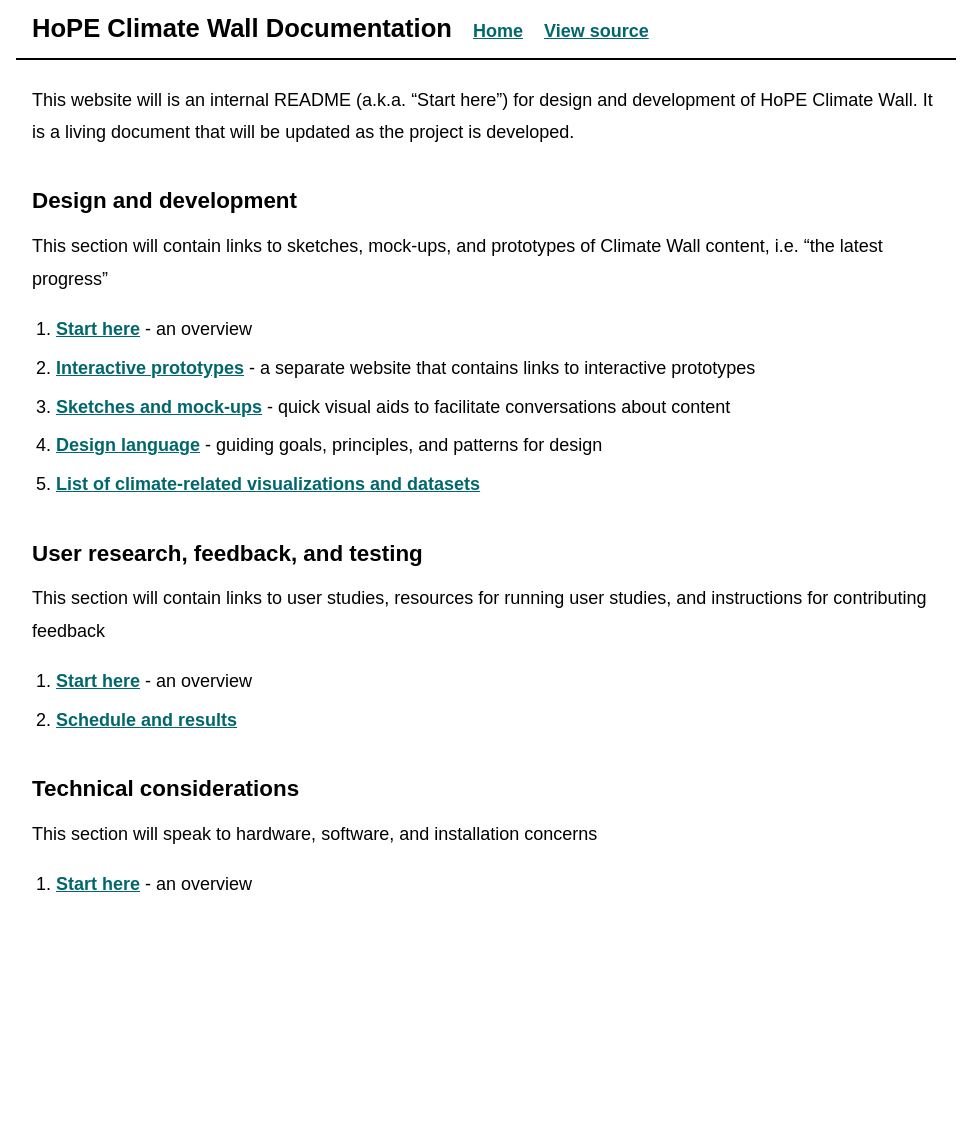
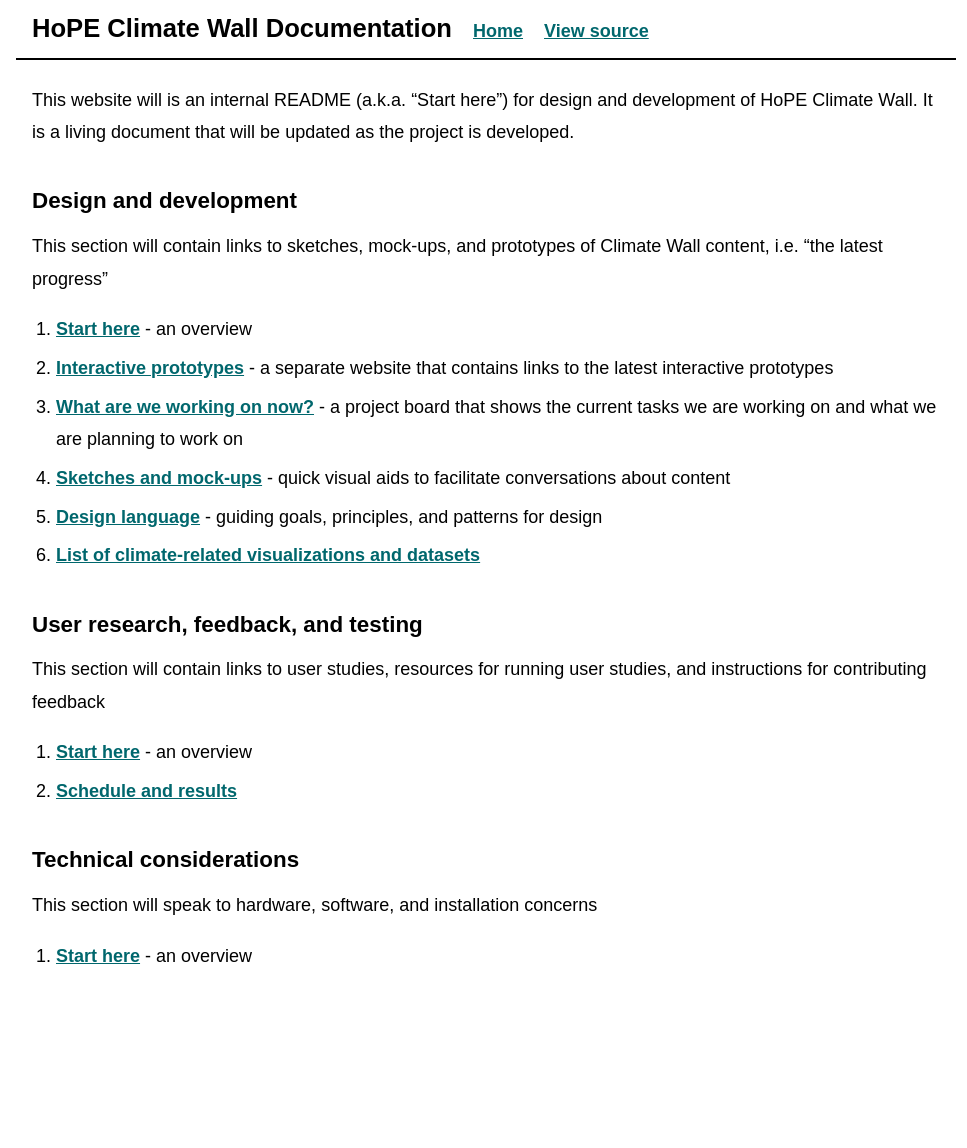
Before and after one commit to beefoo/climate-wall-docs, a Jekyll site: the page built from index.md, in a window 1280 px wide. Shown: the whole page, without its empty margins (154-1121 px from the left). Built offline with Jekyll 4.4.1, drawn with Linux system fonts in a browser that asks for light colours; before the commit the page ends 1077 px from its top, so only the background shows below that.

Commit message:
add link to project board

```diff
--- a/index.md
+++ b/index.md
@@ -11,10 +11,11 @@ This website will is an internal README (a.k.a. "Start here") for design and dev
 This section will contain links to sketches, mock-ups, and prototypes of Climate Wall content, i.e. "the latest progress"
 
 1. [Start here](design/README.html) - an overview
-2. [Interactive prototypes](https://beefoo.github.io/climate-lab/) - a separate website that contains links to interactive prototypes
-3. [Sketches and mock-ups](design/sketches.html) - quick visual aids to facilitate conversations about content
-4. [Design language](design/language.html) - guiding goals, principles, and patterns for design
-5. [List of climate-related visualizations and datasets](https://docs.google.com/document/d/1ESWwqXG4BXQTzJHK8P25ylZJd_dcMmUPbWRqFpiUbJ0/edit)
+2. [Interactive prototypes](https://beefoo.github.io/climate-lab/) - a separate website that contains links to the latest interactive prototypes
+3. [What are we working on now?](https://github.com/beefoo/climate-lab/projects/1) - a project board that shows the current tasks we are working on and what we are planning to work on
+4. [Sketches and mock-ups](design/sketches.html) - quick visual aids to facilitate conversations about content
+5. [Design language](design/language.html) - guiding goals, principles, and patterns for design
+6. [List of climate-related visualizations and datasets](https://docs.google.com/document/d/1ESWwqXG4BXQTzJHK8P25ylZJd_dcMmUPbWRqFpiUbJ0/edit)
 
 ## User research, feedback, and testing
 
```
